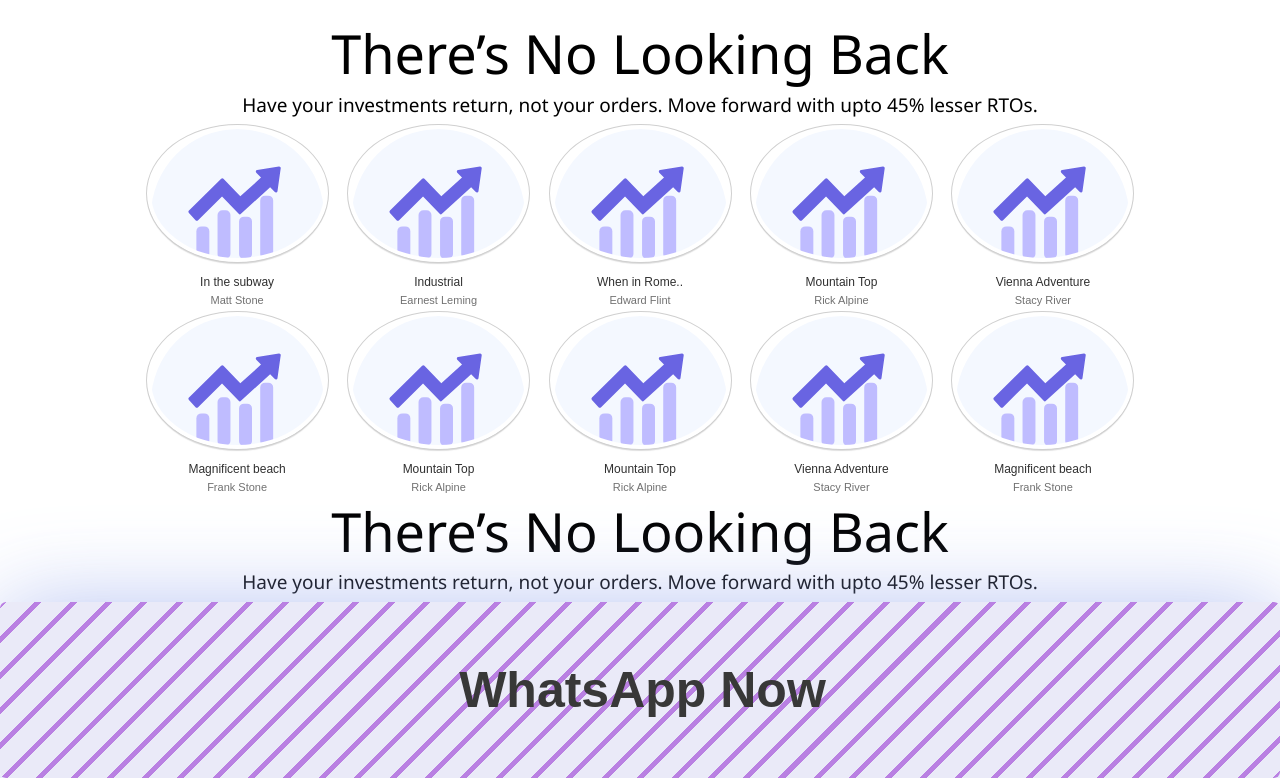
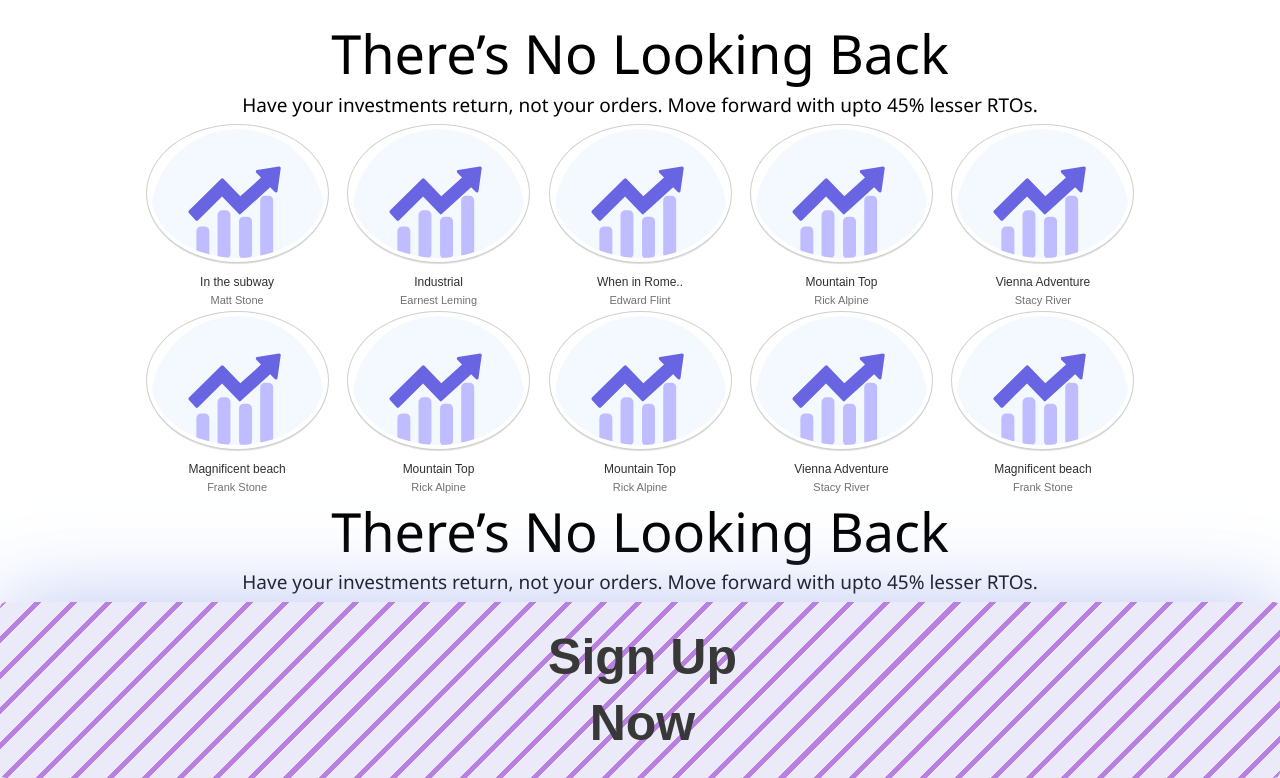
Before and after one commit to hydrozzen/shitrocket, a plain HTML site: page index.html in a window 1280 px wide. Shown: the part 4074-4852 px from the top of the page. Drawn offline with nearby package versions, Linux system fonts and the light colour scheme; some icons are missing.

Commit message:
Update index.html

```diff
--- a/index.html
+++ b/index.html
@@ -231,7 +231,9 @@
 
 
 
-<button class="obody"><i class='bx bxl-whatsapp'></i> WhatsApp Now</button>
+<button class="obody"><i class='bx bxl-whatsapp'></i> Sign Up<br> <br><br>Now</button>
+
+
 
 
 
```
